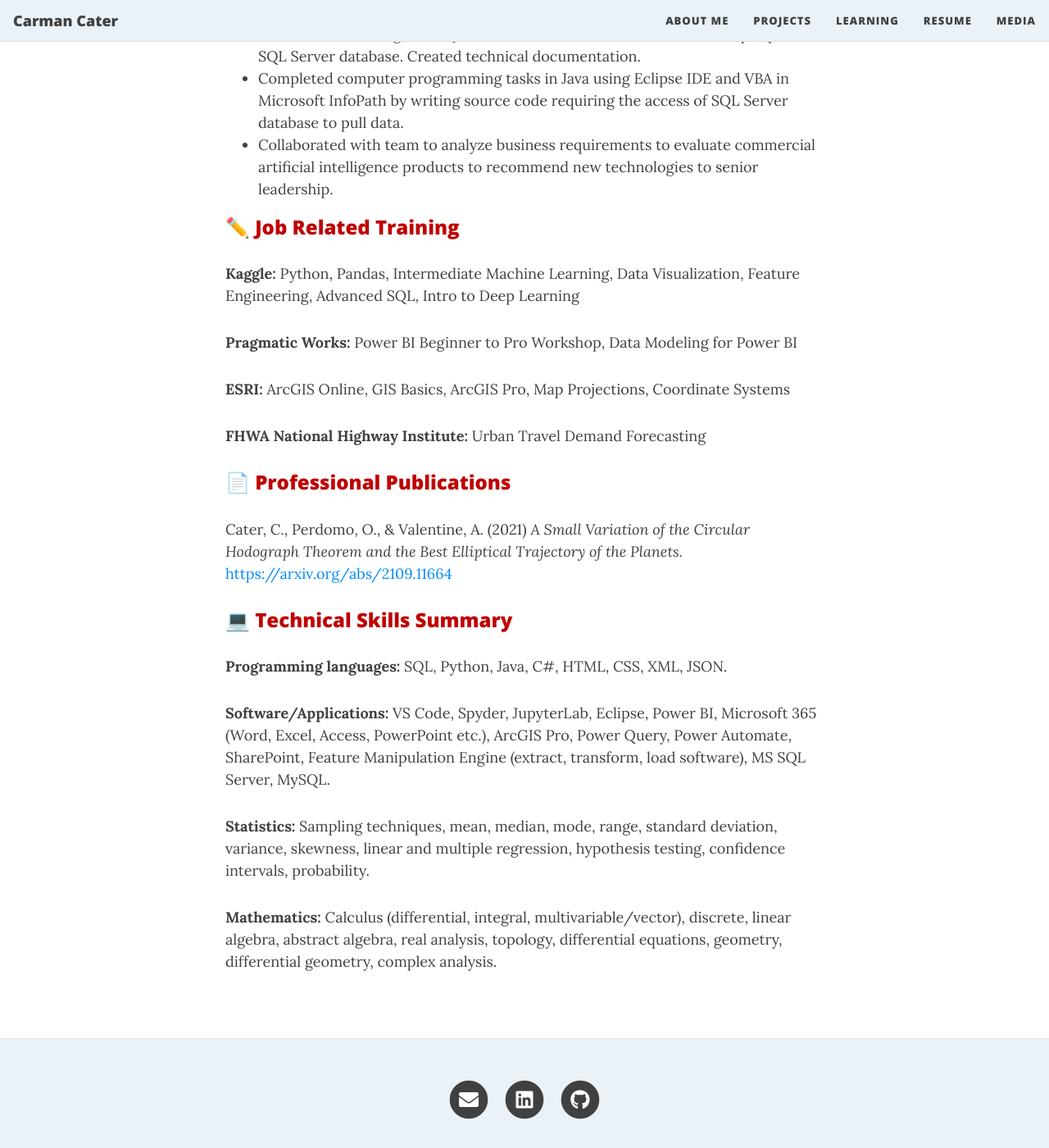
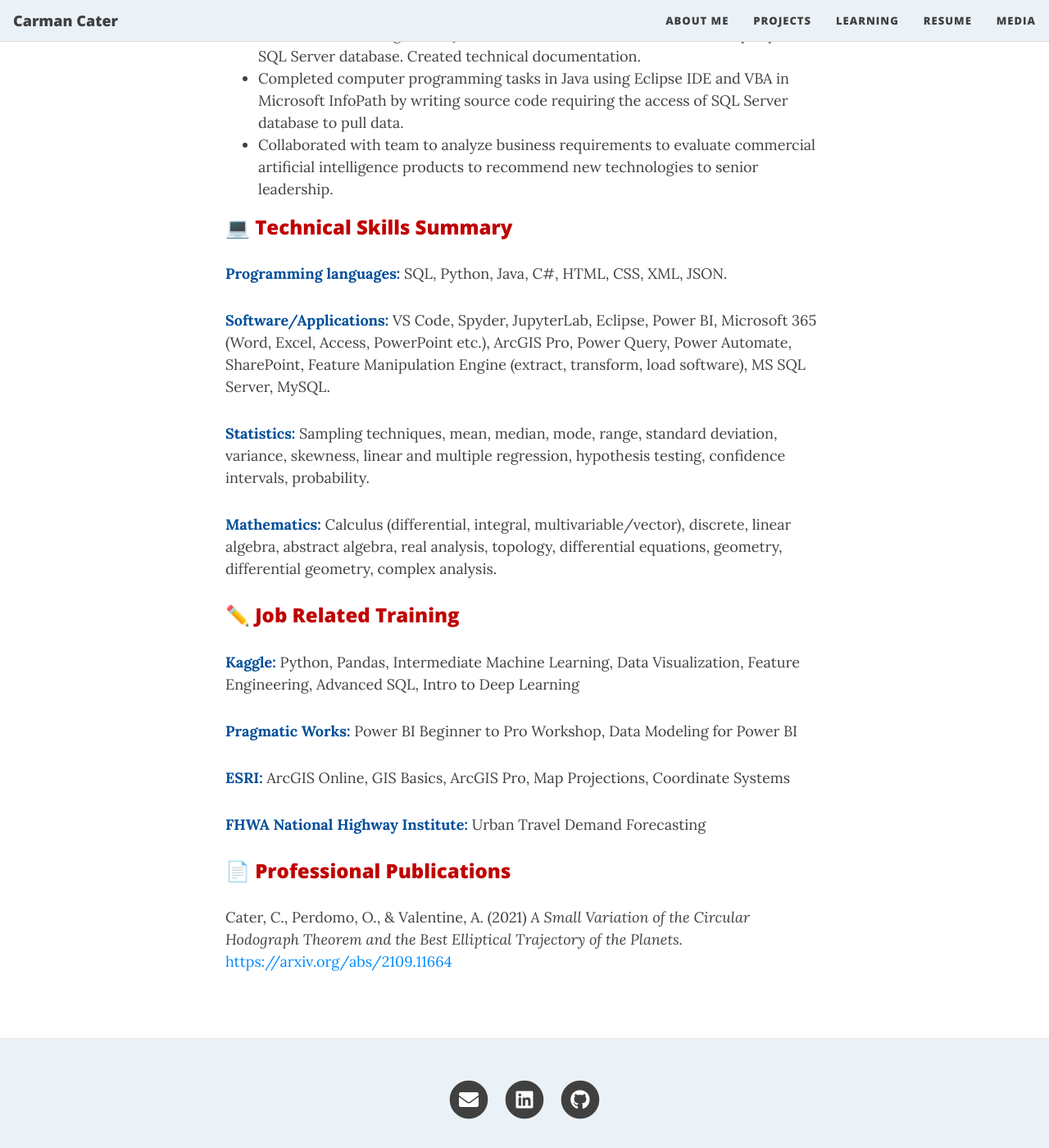
Before and after one commit to carmancater/carmancater.github.io, a Jekyll site: the page built from resume.md, in a window 1280 px wide and 1400 px high, scrolled down 2442 px. Shown: the whole window at 82% size. Built offline with Jekyll 4.4.1, drawn with Linux system fonts in a browser that asks for light colours; nearby versions of some CDN libraries; emoji names are drawn with the system emoji font.

Commit message:
Update resume.md

```diff
--- a/resume.md
+++ b/resume.md
@@ -16,7 +16,7 @@
 
 ### :office: <span style="color: #C00000">Work Experience</span>
 
-**Transportation Planner Trainee**
+<span style="color: #004E9A">**Transportation Planner Trainee**</span>
 **Connecticut Department of Transportation** (*Newington, CT*)
 Office of Geographic Information Systems and Data Analytics (01/2024 – Present)
 Office of Roadway Information Systems (04/2023 – 01/2024)
@@ -26,13 +26,13 @@
 - Data integration, processing, and analysis using various cloud software, Excel, Power BI, ESRI ArcGIS Pro, as well as MS Access SQL database to perform SQL queries.
 - Automation using Feature Manipulation Engine, Power Query, and Python scripts along with supporting technical documentation.
 
-**Teaching Assistant**
+<span style="color: #004E9A">**Teaching Assistant**</span>
 **University of Massachusetts Amherst** (*Amherst, MA*; 09/2022 - 12/2022)
 - Conducted and facilitated three weekly calculus discussion sections.
 - Passed rigorous advanced calculus and linear algebra qualifying exam demonstrating strong analytical and problem-solving skills.
 - Honed leadership, communication, and presentation skills by completing a four-month teaching seminar enabling effective delivery of complex information to diverse audiences.
 
-**Adjunct Mathematics and Statistics Professor**
+<span style="color: #004E9A">**Adjunct Mathematics and Statistics Professor**</span>
 **Capital Community College** (*Hartford, CT*; 09/2020 - 05/2022)
 **University of Hartford** (*West Hartford, CT*; 08/2020 - 05/2022)
 **Central Connecticut State University** (*New Britain, CT*; 08/2018 - 05/2022)
@@ -45,38 +45,38 @@
 - Supported and trained faculty members as well as students in the use of software and technology systems when requested.
 - Set up cloud software to manage student accounts while creating a connection between multiple learning platforms to integrate data from various sources.
 
-**Tutor and Graduate Assistant**
+<span style="color: #004E9A">**Tutor and Graduate Assistant**</span>
 **Central Connecticut State University** (*New Britain, CT*; 08/2014 - 05/2018)
 - Assisted university students across all levels of college mathematics and statistics courses by giving presentations as well as guiding them through Microsoft Excel statistical software packages.
 - Acquired effective leadership and communication skills, enhancing ability to convey complex information to non-technical audiences.
 
 
-**Information Technology Intern**
+<span style="color: #004E9A">**Information Technology Intern**</span>
 **Travelers Insurance** (*Hartford, CT*; 06/2016 - 08/2016 and 06/2017 - 08/2017)
 - Demonstrated programming and database management skills by developing source code utilizing C#, SQL, HTML, and CSS in MS Visual Studio to query a MS SQL Server database. Created technical documentation.
 - Completed computer programming tasks in Java using Eclipse IDE and VBA in Microsoft InfoPath by writing source code requiring the access of SQL Server database to pull data.
 - Collaborated with team to analyze business requirements to evaluate commercial artificial intelligence products to recommend new technologies to senior leadership.
 
+### :computer: <span style="color: #C00000">Technical Skills Summary</span>
+
+<span style="color: #004E9A">**Programming languages:**</span> SQL, Python, Java, C#, HTML, CSS, XML, JSON.
+
+<span style="color: #004E9A">**Software/Applications:**</span> VS Code, Spyder, JupyterLab, Eclipse, Power BI, Microsoft 365 (Word, Excel, Access, PowerPoint etc.), ArcGIS Pro, Power Query, Power Automate, SharePoint, Feature Manipulation Engine (extract, transform, load software), MS SQL Server, MySQL.
+
+<span style="color: #004E9A">**Statistics:**</span> Sampling techniques, mean, median, mode, range, standard deviation, variance, skewness, linear and multiple regression, hypothesis testing, confidence intervals, probability.
+
+<span style="color: #004E9A">**Mathematics:**</span> Calculus (differential, integral, multivariable/vector), discrete, linear algebra, abstract algebra, real analysis, topology, differential equations, geometry, differential geometry, complex analysis.
+
 ### :pencil2: <span style="color: #C00000">Job Related Training</span>
 
-**Kaggle:** Python, Pandas, Intermediate Machine Learning, Data Visualization, Feature Engineering, Advanced SQL, Intro to Deep Learning
+<span style="color: #004E9A">**Kaggle:**</span> Python, Pandas, Intermediate Machine Learning, Data Visualization, Feature Engineering, Advanced SQL, Intro to Deep Learning
 
-**Pragmatic Works:** Power BI Beginner to Pro Workshop, Data Modeling for Power BI
+<span style="color: #004E9A">**Pragmatic Works:**</span> Power BI Beginner to Pro Workshop, Data Modeling for Power BI
 
-**ESRI:** ArcGIS Online, GIS Basics, ArcGIS Pro, Map Projections, Coordinate Systems
+<span style="color: #004E9A">**ESRI:**</span> ArcGIS Online, GIS Basics, ArcGIS Pro, Map Projections, Coordinate Systems
 
-**FHWA National Highway Institute:** Urban Travel Demand Forecasting
+<span style="color: #004E9A">**FHWA National Highway Institute:**</span> Urban Travel Demand Forecasting
 
 ### :page_facing_up: <span style="color: #C00000">Professional Publications</span>
 
 Cater, C., Perdomo, O., & Valentine, A. (2021) *A Small Variation of the Circular Hodograph Theorem and the Best Elliptical Trajectory of the Planets.*  [https://arxiv.org/abs/2109.11664](https://arxiv.org/abs/2109.11664){:target="_blank"}
-
-### :computer: <span style="color: #C00000">Technical Skills Summary</span>
-
-**Programming languages:** SQL, Python, Java, C#, HTML, CSS, XML, JSON.
-
-**Software/Applications:** VS Code, Spyder, JupyterLab, Eclipse, Power BI, Microsoft 365 (Word, Excel, Access, PowerPoint etc.), ArcGIS Pro, Power Query, Power Automate, SharePoint, Feature Manipulation Engine (extract, transform, load software), MS SQL Server, MySQL.
-
-**Statistics:** Sampling techniques, mean, median, mode, range, standard deviation, variance, skewness, linear and multiple regression, hypothesis testing, confidence intervals, probability.
-
-**Mathematics:** Calculus (differential, integral, multivariable/vector), discrete, linear algebra, abstract algebra, real analysis, topology, differential equations, geometry, differential geometry, complex analysis.
```
